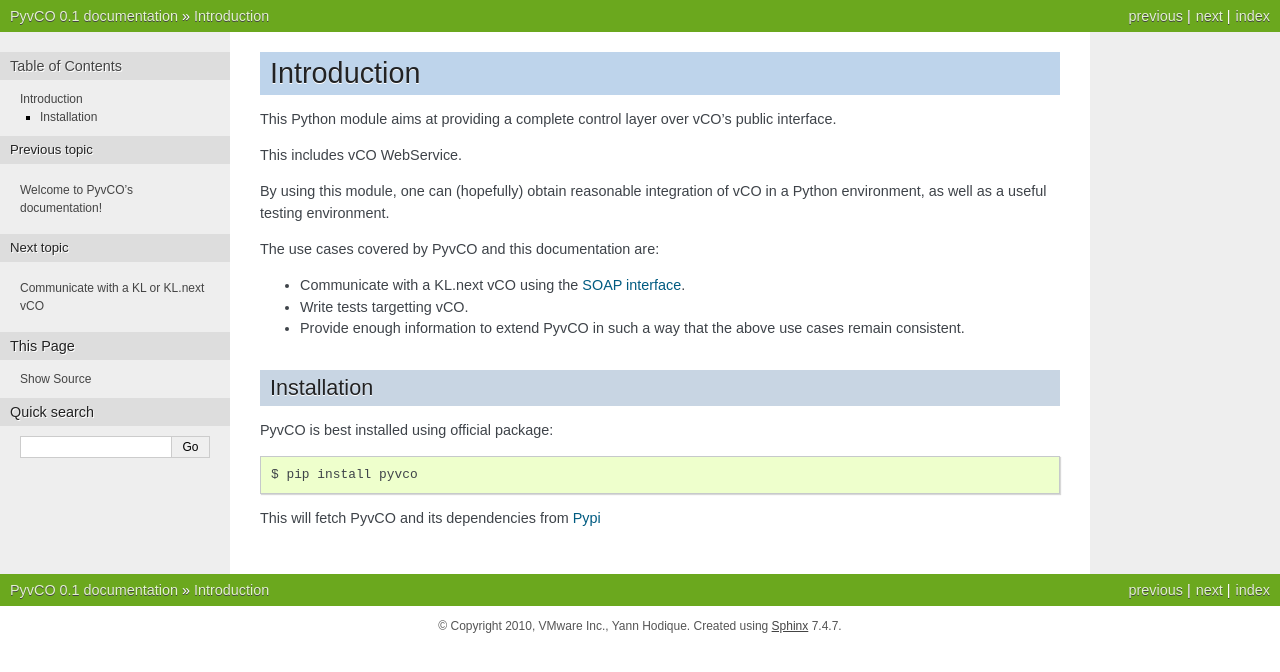
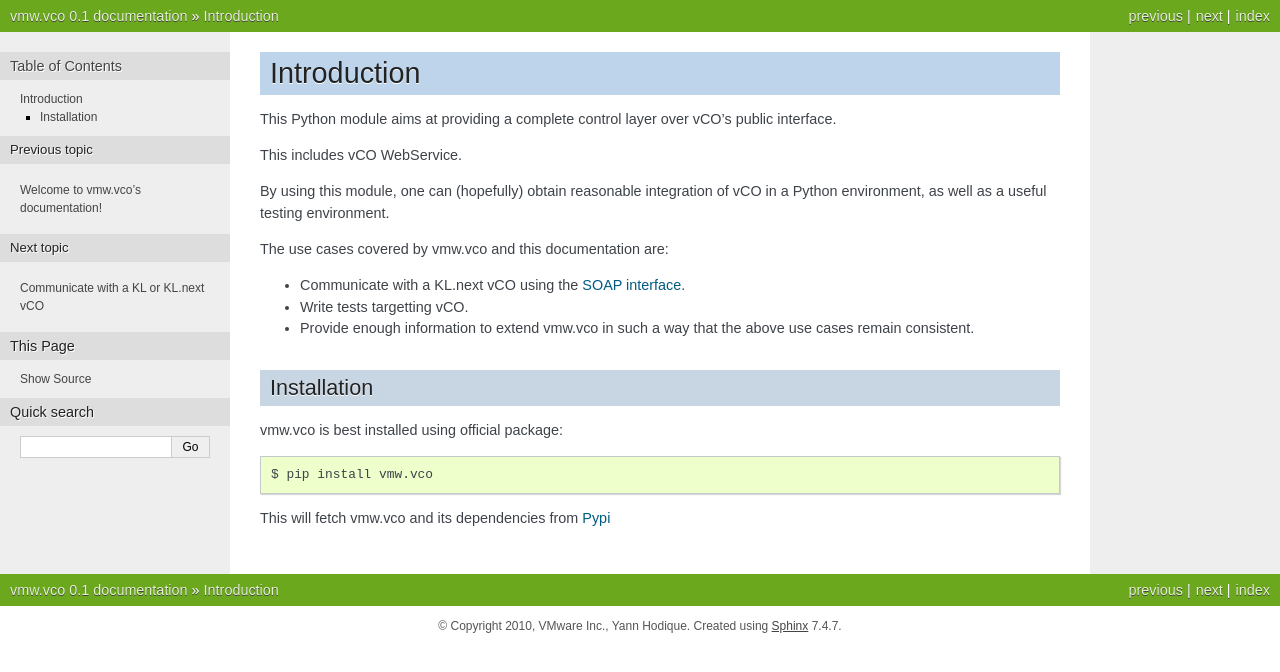
Before and after one commit to sigma/vmw.vco, a Sphinx documentation site: the page built from doc/source/intro.rst, in a window 1280 px wide. Shown: the top 672 px of the page. Built offline with Sphinx 7.4.7, drawn with Linux system fonts in a browser that asks for light colours.

Commit message:
rename to vmw.vco

```diff
--- a/doc/source/conf.py
+++ b/doc/source/conf.py
@@ -1,6 +1,6 @@
 # -*- coding: utf-8 -*-
 #
-# PyvCO documentation build configuration file, created by
+# vmw.vco documentation build configuration file, created by
 # sphinx-quickstart on Wed Oct  6 17:35:27 2010.
 #
 # This file is execfile()d with the current directory set to its containing dir.
@@ -40,7 +40,7 @@
 master_doc = 'index'
 
 # General information about the project.
-project = u'PyvCO'
+project = u'vmw.vco'
 copyright = u'2010, VMware Inc., Yann Hodique'
 
 # The version info for the project you're documenting, acts as replacement for
@@ -164,7 +164,7 @@
 #html_file_suffix = None
 
 # Output file base name for HTML help builder.
-htmlhelp_basename = 'PyvCOdoc'
+htmlhelp_basename = 'vmw.vcodoc'
 
 
 # -- Options for LaTeX output --------------------------------------------------
@@ -178,7 +178,7 @@
 # Grouping the document tree into LaTeX files. List of tuples
 # (source start file, target name, title, author, documentclass [howto/manual]).
 latex_documents = [
-  ('index', 'PyvCO.tex', u'PyvCO Documentation',
+  ('index', 'vmw.vco.tex', u'vmw.vco Documentation',
    u'VMware, Inc.', 'manual'),
 ]
 
@@ -211,7 +211,7 @@
 # One entry per manual page. List of tuples
 # (source start file, name, description, authors, manual section).
 man_pages = [
-    ('index', 'pyvco', u'PyvCO Documentation',
+    ('index', 'vmw.vco', u'vmw.vco Documentation',
      [u'VMware, Inc.'], 1)
 ]
 
--- a/doc/source/intro.rst
+++ b/doc/source/intro.rst
@@ -10,18 +10,18 @@
 By using this module, one can (hopefully) obtain reasonable integration of vCO
 in a Python environment, as well as a useful testing environment.
 
-The use cases covered by PyvCO and this documentation are:
+The use cases covered by vmw.vco and this documentation are:
 
 * Communicate with a KL.next vCO using the :doc:`SOAP interface <soap>`.
 * Write tests targetting vCO.
-* Provide enough information to extend PyvCO in such a way that the above use
+* Provide enough information to extend vmw.vco in such a way that the above use
   cases remain consistent.
 
 Installation
 ============
 
-PyvCO is best installed using official package::
+vmw.vco is best installed using official package::
 
-  $ pip install pyvco
+  $ pip install vmw.vco
 
-This will fetch PyvCO and its dependencies from `Pypi <http://pypi.python.org>`_
+This will fetch vmw.vco and its dependencies from `Pypi <http://pypi.python.org>`_
--- a/setup.py
+++ b/setup.py
@@ -2,7 +2,7 @@
 import os
 
 setup(
-    name = "pyvco",
+    name = "vmw.vco",
     version = "0.1",
     package_dir = {'': 'src'},
     packages = find_packages('src'),
```
Also changed, not shown: doc/source/index.rst (+4 -4 lines), 2 other files.
